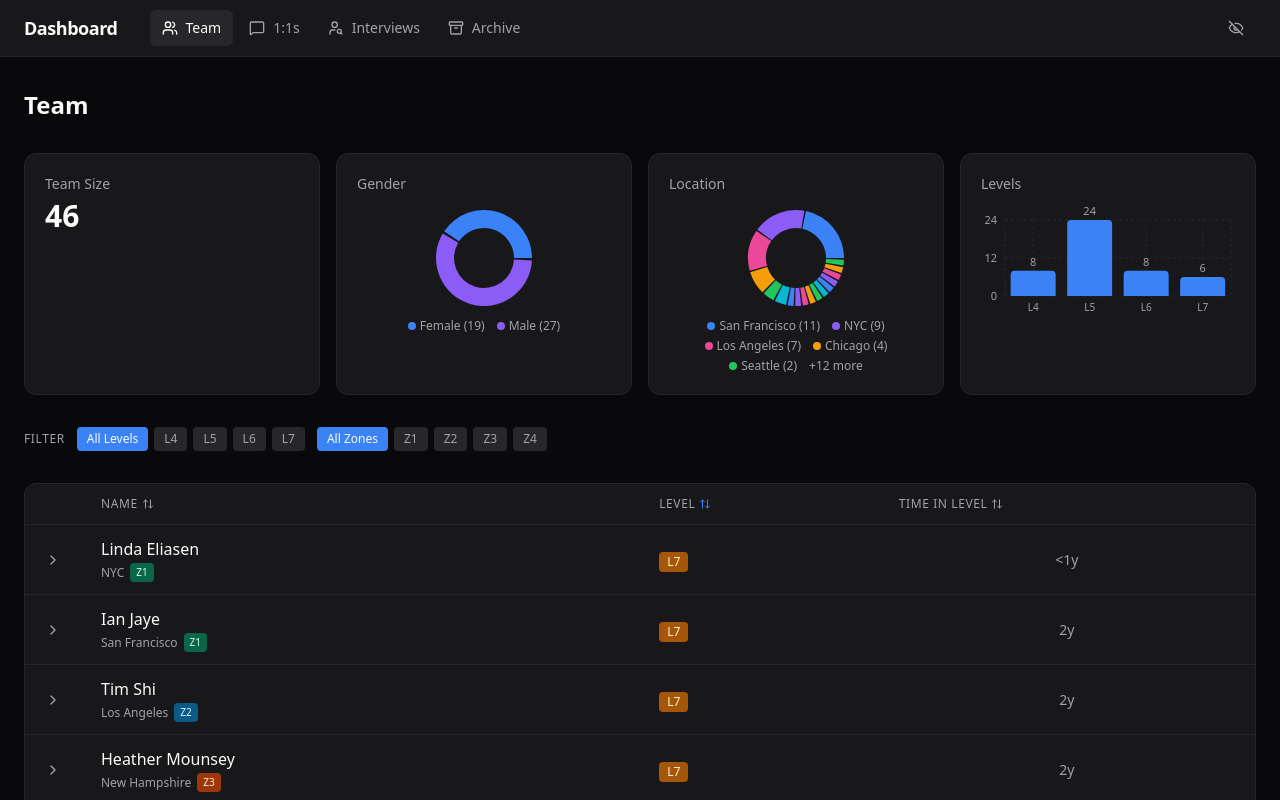
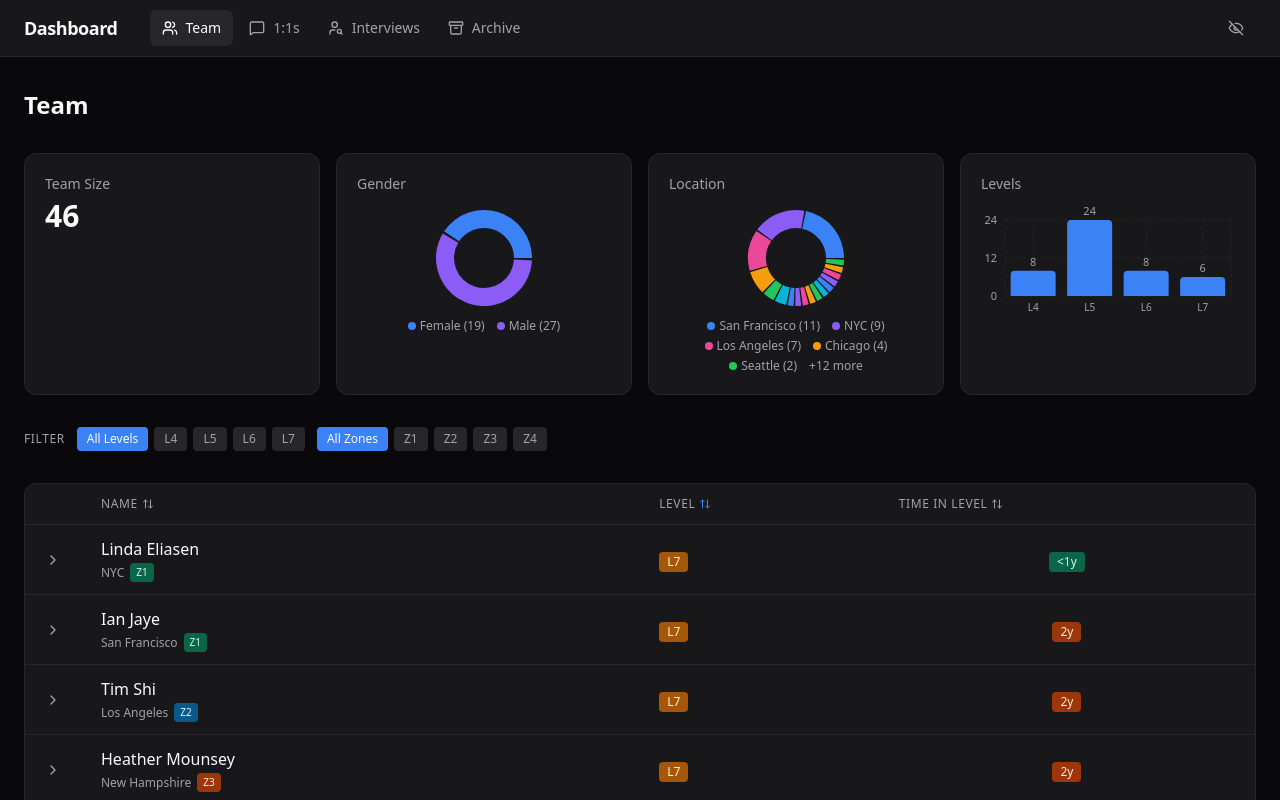
Before and after one commit to ChristopheTauziet/manager-dashboard, a React (Vite) app: page / in a window 1280 px wide. Shown: the top 800 px of the page. Built offline with nearby package versions, Linux system fonts and the light colour scheme.

Commit message:
Auto-update: 2026-03-09 14:00

```diff
--- a/src/pages/TeamPage.tsx
+++ b/src/pages/TeamPage.tsx
@@ -75,9 +75,16 @@ function timeInLevel(member: typeof teamData[0]): number {
 }
 
 function formatTimeInLevel(years: number): string {
-  if (years <= 0) return '<1y'
-  if (years % 1 === 0) return `${years}y`
+  if (years < 1) return '<1y'
+  if (years < 2) return '<2y'
   return `${years}y`
+}
+
+function tilColor(years: number): string {
+  if (years < 1) return 'bg-emerald-600/60 text-emerald-100'
+  if (years < 2) return 'bg-purple-600/60 text-purple-100'
+  if (years >= 3.5) return 'bg-red-600/60 text-red-100'
+  return 'bg-orange-600/60 text-orange-100'
 }
 
 const ALL_LEVELS = ['L4', 'L5', 'L6', 'L7']
@@ -361,8 +368,10 @@ export default function TeamPage({ showSensitive }: { showSensitive: boolean })
                         {member.level}
                       </span>
                     </td>
-                    <td className="px-5 py-3 text-center text-sm tabular-nums text-muted-foreground">
-                      {formatTimeInLevel(member.til)}
+                    <td className="px-5 py-3 text-center">
+                      <span className={cn('inline-block text-xs font-medium px-2 py-0.5 rounded tabular-nums', tilColor(member.til))}>
+                        {formatTimeInLevel(member.til)}
+                      </span>
                     </td>
                     {showSensitive && <td className="px-5 py-3 text-right text-sm tabular-nums">{formatCurrency(latest.base_salary)}</td>}
                     {showSensitive && <td className="px-5 py-3 text-right text-sm font-medium tabular-nums">{formatCurrency(latest.total_comp)}</td>}
```
